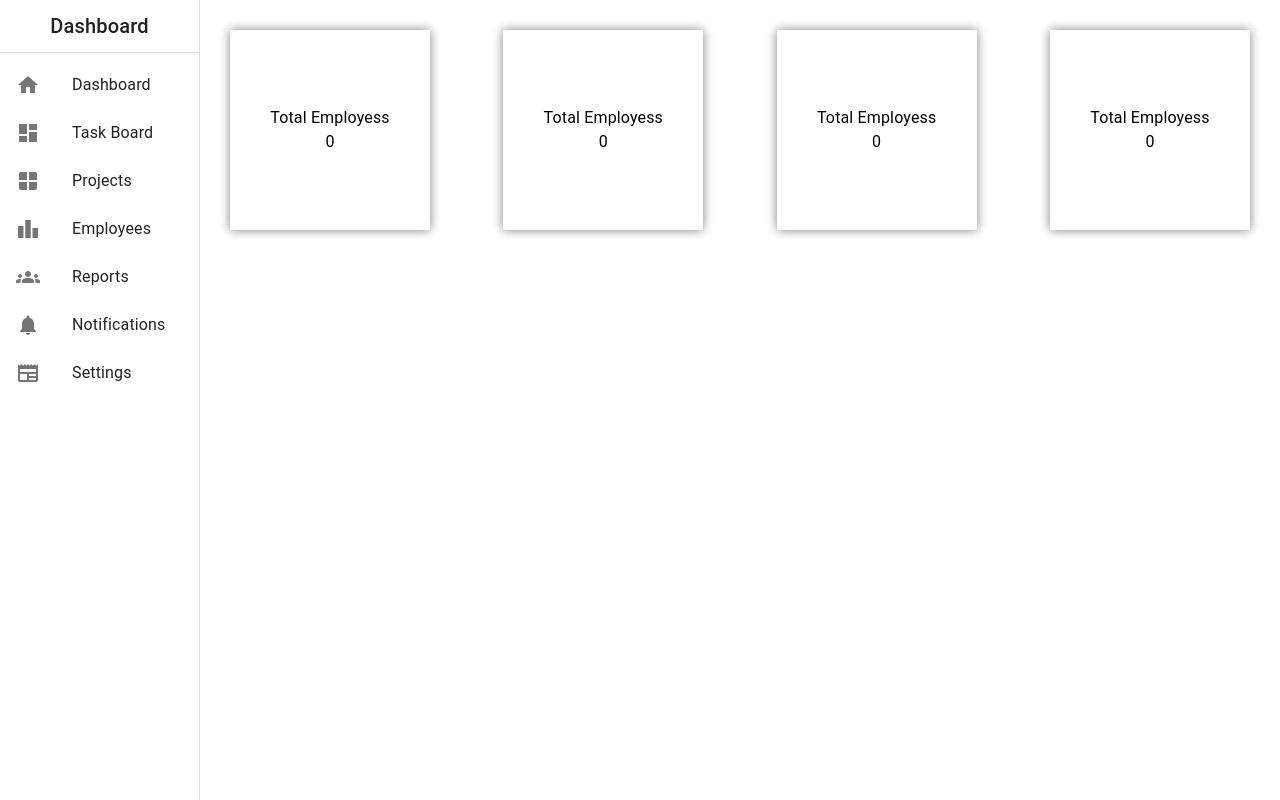
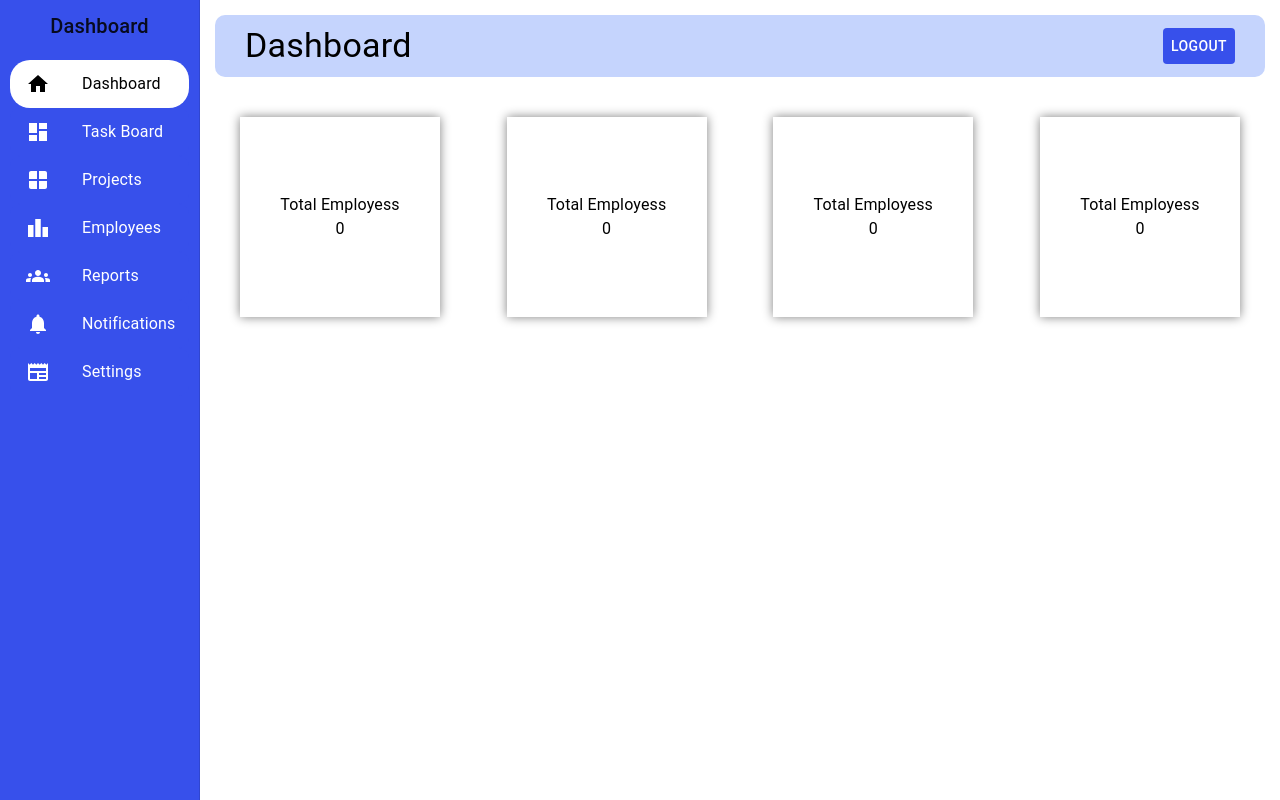
Before and after one commit to Pooja-Mehra9921/Employe-Task-Management-System, a React (Vite) app: page /dashboard in a window 1280 px wide. Built offline with nearby package versions, Linux system fonts and the light colour scheme.

Commit message:
adding files

```diff
--- a/App.jsx
+++ b/App.jsx
@@ -5,6 +5,7 @@ import { BrowserRouter, Routes, Route } from "react-router-dom";
 import LoginPage from "./src/pages/Login";
 import SignUpPage from "./src/pages/SignUp";
 import Dashboard from "./src/pages/Dashboard";
+import Header from "./src/components/Header";
 
 
 const App = ()=>{
--- a/src/components/Analytics/index.jsx
+++ /dev/null
@@ -1,12 +0,0 @@
-import React from "react";
-// styles
-import "./style.css"
-
-const Analytics = ()=>{
-    return(
-        <>
-        this is a Analytics component</>
-    )
-};
-
-export default Analytics;
--- /dev/null
+++ b/src/components/Employees/index.jsx
@@ -0,0 +1,58 @@
+import React from "react";
+// styles
+import "./style.css";
+import { Box, Button, InputAdornment, TextField } from "@mui/material";
+import SearchIcon from "@mui/icons-material/Search";
+import AddIcon from "@mui/icons-material/Add";
+
+const Employees = () => {
+  return (
+    <>
+      <Box className="emp-sec-main-container">
+        <TextField
+          variant="outlined"
+          placeholder="Search here..."
+          margin="dense"
+          size="small"
+          sx={{
+            backgroundColor: "#3750eb", // Blue background
+            borderRadius: "25px", // Rounded corners
+            "& .MuiOutlinedInput-root": {
+              borderRadius: "25px",
+              color: "white",
+              "& fieldset": {
+                borderColor: "transparent", // Remove border
+              },
+              "&:hover fieldset": {
+                borderColor: "#1565c0", // Slightly darker blue on hover
+              },
+              "&.Mui-focused fieldset": {
+                borderColor: "white", // White border when focused
+              },
+            },
+            input: {
+              color: "white", // White text color
+            },
+          }}
+          InputProps={{
+            startAdornment: (
+              <InputAdornment position="start">
+                <SearchIcon sx={{ color: "white" }} />
+              </InputAdornment>
+            ),
+          }}
+        />
+
+        <Button
+          variant="obtained"
+          className="add-empl-btn"
+          startIcon={<AddIcon />}
+        >
+          Add New Employee
+        </Button>
+      </Box>
+    </>
+  );
+};
+
+export default Employees;
--- /dev/null
+++ b/src/components/Employees/style.css
@@ -0,0 +1,16 @@
+.emp-sec-main-container{
+    box-shadow: 0px 0px 10px rgb(218, 218, 218);
+    padding: 10px;
+    display: flex;
+    align-items: center;
+    justify-content: space-between;
+}
+
+.add-empl-btn{
+    border-radius: 50px !important;
+    background-color: #c5d4fd !important;
+    padding:  10px !important;
+    font-size: 14px !important;
+    color: #1976d2 !important;
+    width: 200px !important;
+}
--- /dev/null
+++ b/src/components/Header/index.jsx
@@ -0,0 +1,28 @@
+import { Box, Button, Typography } from "@mui/material";
+import React from "react";
+
+// styles
+import "./style.css"
+import { useNavigate } from "react-router-dom";
+
+const Header =({title})=>{
+
+    const navigate = useNavigate();
+
+
+    const handleLogoutBtn =()=>{
+        console.log("logout");
+        localStorage.clear();
+        navigate("/login");
+    }
+    return(
+        <>
+        <Box className="main-header-container">
+        <Typography variant="h4">{title}</Typography>
+        <Button className="logout-btn" onClick={handleLogoutBtn}>Logout</Button>
+        </Box>
+        </>
+    )
+};
+
+export default Header;
--- /dev/null
+++ b/src/components/Header/style.css
@@ -0,0 +1,15 @@
+.main-header-container{
+    background-color: #c5d4fd;
+    z-index: 3;
+    display: flex;
+    align-items: center;
+    justify-content: space-between;
+    padding:  10px 30px;
+    margin: 15px;
+    border-radius: 10px;
+}
+
+.logout-btn{
+    background-color: #3750eb !important;
+    color: white !important;
+}
--- a/src/pages/Dashboard/index.jsx
+++ b/src/pages/Dashboard/index.jsx
@@ -11,66 +11,82 @@ import {
   Toolbar,
   Typography,
 } from "@mui/material";
-import HomeIcon from '@mui/icons-material/Home';
-import DashboardIcon from '@mui/icons-material/Dashboard';
-import WindowIcon from '@mui/icons-material/Window';
-import LeaderboardIcon from '@mui/icons-material/Leaderboard';
-import GroupsIcon from '@mui/icons-material/Groups';
-import NotificationsIcon from '@mui/icons-material/Notifications';
-import NewspaperIcon from '@mui/icons-material/Newspaper';
+import HomeIcon from "@mui/icons-material/Home";
+import DashboardIcon from "@mui/icons-material/Dashboard";
+import WindowIcon from "@mui/icons-material/Window";
+import LeaderboardIcon from "@mui/icons-material/Leaderboard";
+import GroupsIcon from "@mui/icons-material/Groups";
+import NotificationsIcon from "@mui/icons-material/Notifications";
+import NewspaperIcon from "@mui/icons-material/Newspaper";
 
 // styles
-import "./style.css"
+import "./style.css";
 
 // custom components
 import Home from "../../components/Home";
 import Boards from "../../components/Boards";
 import Projects from "../../components/Projects";
-import Analytics from "../../components/Analytics";
+import Analytics from "../../components/Employees";
 import WorkFlows from "../../components/WorkFlows";
 import Notifications from "../../components/Notifications";
 import Newslatter from "../../components/Newslatter";
+import Header from "../../components/Header";
 
 const drawerWidth = 200; // Set the sidebar width
 
 const Dashboard = () => {
+  const listItems = [
+    { title: "Dashboard", icon: <HomeIcon />, component: <Home /> },
+    { title: "Task Board", icon: <DashboardIcon />, component: <Boards /> },
+    { title: "Projects", icon: <WindowIcon />, component: <Projects /> },
+    { title: "Employees", icon: <LeaderboardIcon />, component: <Analytics /> },
+    { title: "Reports", icon: <GroupsIcon />, component: <WorkFlows /> },
+    { title: "Notifications", icon: <NotificationsIcon />, component: <Notifications /> },
+    { title: "Settings", icon: <NewspaperIcon />, component: <Newslatter /> },
+  ];
 
+  const [selectedComponent, setSelectedComponent] = useState(<Home />);
+  const [activeIndex, setActiveIndex] = useState(0);
 
-    const listItems = [
+  return (
+    <>
 
-        { title: "Dashboard", icon : <HomeIcon/>, path: <Home/>},
-        { title: "Task Board", icon : <DashboardIcon/> , path: <Boards/>},
-        { title: "Projects", icon : <WindowIcon/> , path: <Projects/>},
-        { title: "Employees", icon : <LeaderboardIcon/> , path: <Analytics/>},
-        { title: "Reports", icon : <GroupsIcon/> , path: <WorkFlows/>},
-        { title: "Notifications", icon : <NotificationsIcon/> , path: <Notifications/>},
-        { title: "Settings", icon : <NewspaperIcon/>, path: <Newslatter/>},
-    ]
-
-    const [selectedComponent,  setSelectedComponent] = useState(<Home/>);
-  return (
-    <Box className="right-section" sx={{ display: "flex" }}>
+    <Box className="right-section" sx={{ display: "flex"}}>
       {/* Fixed Sidebar */}
       <Drawer
+      className="MuiDrawer-paper"
         variant="permanent"
         sx={{
           width: drawerWidth,
           flexShrink: 0,
+          zIndex:1,
+          backgroundColor:"#3750eb",
           "& .MuiDrawer-paper": { width: drawerWidth, boxSizing: "border-box" },
         }}
       >
         <Toolbar>
-          <Box className="css-1ygil4i-MuiToolbar-root"></Box>
           <Typography className="dashboard-title" variant="h6" noWrap>
             Dashboard
           </Typography>
         </Toolbar>
-        <Divider />
         <List>
           {listItems.map((item, index) => (
             <ListItem key={index} disablePadding>
-              <ListItemButton onClick={()=> setSelectedComponent(item.path)}>
-                <ListItemIcon>{item.icon}</ListItemIcon>
+              <ListItemButton
+                style={{
+                  backgroundColor: activeIndex === index ? "white" : "#3750eb",
+                  color: activeIndex === index ? "black" : "white",
+                  borderRadius: activeIndex === index ? "20px" : "10px",
+                  margin:"auto 10px"
+                }}
+                onClick={() => {
+                  setSelectedComponent(item.component);
+                  setActiveIndex(index);
+                }}
+              >
+                <ListItemIcon style={{ color: activeIndex === index ? "black" : "white" }}>
+                  {item.icon}
+                </ListItemIcon>
                 <ListItemText primary={item.title} />
               </ListItemButton>
             </ListItem>
@@ -79,13 +95,20 @@ const Dashboard = () => {
       </Drawer>
 
       {/* Main Content Area */}
-      <Box className="MuiBox-root css-7xtdhl"  component="main" sx={{ flexGrow: 1, p: 3, marginLeft: `${drawerWidth}px` }}>
-        <Toolbar />
-        {
-         selectedComponent
-        }
+      <Box
+        className="MuiBox-root css-7xtdhl"
+        component="main"
+        sx={{ flexGrow: 1, p: 3, marginLeft: `${drawerWidth}px` }}
+      >
+       <Header title={listItems[activeIndex].title} />
+<Box className="main-content-section">
+<Toolbar />
+{selectedComponent}
+</Box>
+
       </Box>
     </Box>
+    </>
   );
 };
 
--- a/src/pages/Dashboard/style.css
+++ b/src/pages/Dashboard/style.css
@@ -9,7 +9,7 @@
 .css-7xtdhl {
     -webkit-box-flex: 1;
     flex-grow: 1;
-    padding: 30px !important;
+    padding: 0 !important;
     margin-left: 0px !important;
 }
 
@@ -25,3 +25,11 @@
     align-items:  center !important;
     justify-content: center !important;
 }
+
+.main-content-section{
+    margin: 40px;
+}
+
+.MuiDrawer-paper{
+    background-color: #3750eb !important;
+}
```
Also changed, not shown: src/components/Analytics/style.css (deleted).
